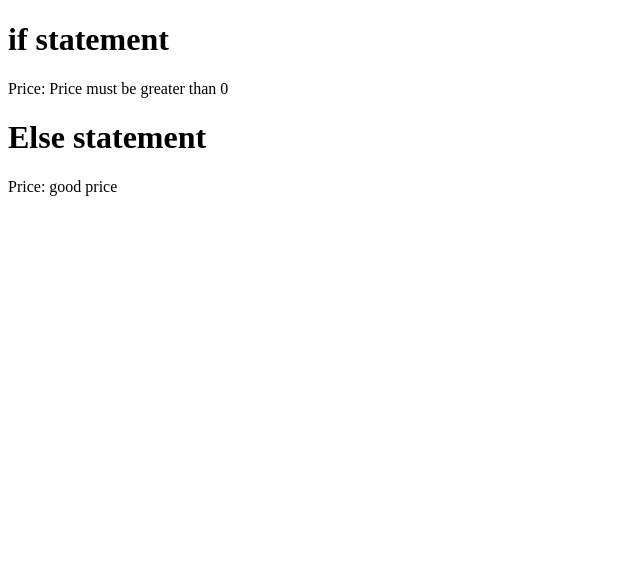
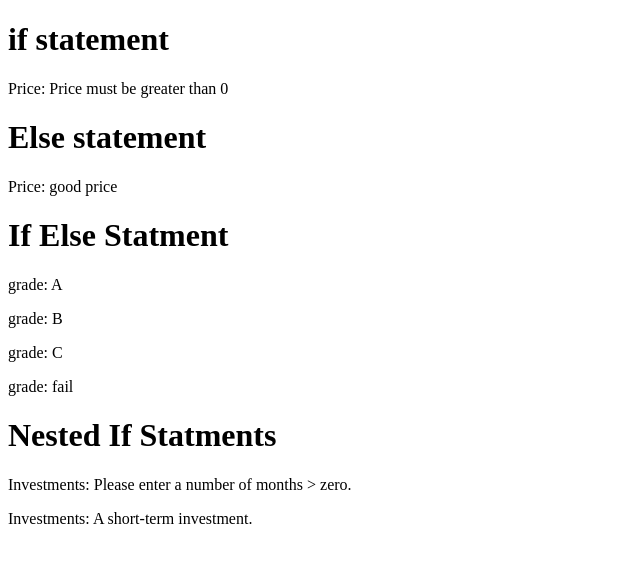
Before and after one commit to VincentCinque/Info152, a PHP site: page /w4_if_else.php in a window 1280 px wide. Shown: the top 563 px of the page, without its empty margins (0-640 px from the left). Run offline with PHP 8.4, Linux system fonts and the light colour scheme.

Commit message:
finished

```diff
--- a/w4_if_else.php
+++ b/w4_if_else.php
@@ -71,8 +71,13 @@ if(empty($month) || !is_numeric($months) || $months <=0){  ** check to make sure
 }
 
 */
-
-
+$month1 = 5;
+$years = 3;
+$month = 0;
+$grade3 = 69;
+$grade2 = 79;
+$grade1 = 59;
+$grade = 89;
 $price1= 3;
 $price = 0;
 $message = 'Price must be greater than 0';
@@ -84,19 +89,92 @@ $message2 = 'good price'
 <head>
 </head>
 <body>
-<h1>if statement</h1>
+    <h1>if statement</h1>
     <p>Price: <?php if ($price <= 0){
         echo $message;
         }?></p>
 
 
-<h1>Else statement</h1>
+    <h1>Else statement</h1>
     <p>Price: <?php if ($price1 <= 0){
         echo $message;
         }else{
             echo $message2;
         }?></p>
 
+    <h1>If Else Statment</h1>
+
+    <p>grade: <?php if ($grade >=89){
+            echo "A";
+        }elseif ($grade <=79){
+            echo "B";
+        }elseif ($grade <=69){
+            echo "C";
+        }elseif($grade <=59){
+            echo 'fail';
+        }?>
+    </p>
+
+    <p>grade: <?php if ($grade2 >=89){
+            echo "A";
+        }elseif ($grade2 >=79){
+            echo "B";
+        }elseif ($grade2 >=69){
+            echo "C";
+        }elseif($grade2 >=59){
+            echo 'fail';
+        }?>
+
+    </p>
+
+    <p>grade: <?php if ($grade3 >=89){
+            echo "A";
+        }elseif ($grade3 >=79){
+            echo "B";
+        }elseif ($grade3 >=69){
+            echo "C";
+        }elseif($grade3 >=59){
+            echo 'fail';
+        }?>
+
+    </p>
+
+    <p>grade: <?php if ($grade1 >=89){
+            echo "A";
+        }elseif ($grade1 >= 79){
+            echo "B";
+        }elseif ($grade1 >= 69){
+            echo "C";
+        }elseif($grade1 >= 59){
+            echo 'fail';
+        }?>
+    </p>
+
+    <h1>Nested If Statments</h1>
+
+    <p>Investments: <?php if(empty($month) || !is_numeric($month) || $month <=0){
+    echo 'Please enter a number of months > zero.';
+    }else{
+    $years = $month / 12;
+        if($years > 1){
+        echo 'A long-term investment.';
+        }else{
+        echo 'A short-term investment.';
+        }
+    }?>
+
+<p>Investments: <?php if(empty($month1) || !is_numeric($month1) || $month1 <=0){
+    echo 'Please enter a number of months > zero.';
+    }else{
+    $years = $month1 / 12;
+        if($years > 1){
+        echo 'A long-term investment.';
+        }else{
+        echo 'A short-term investment.';
+        }
+    }?>
+
+</p>
 
 </body>
 
```
